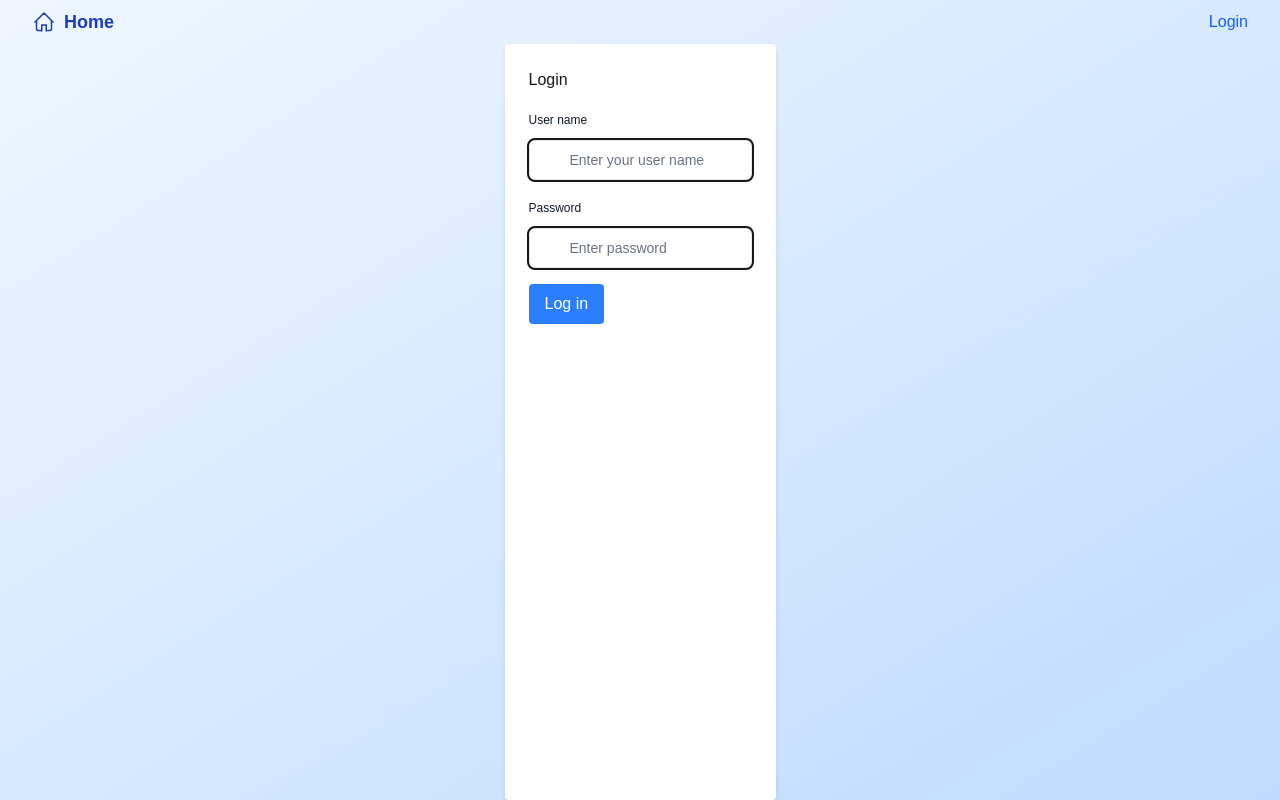
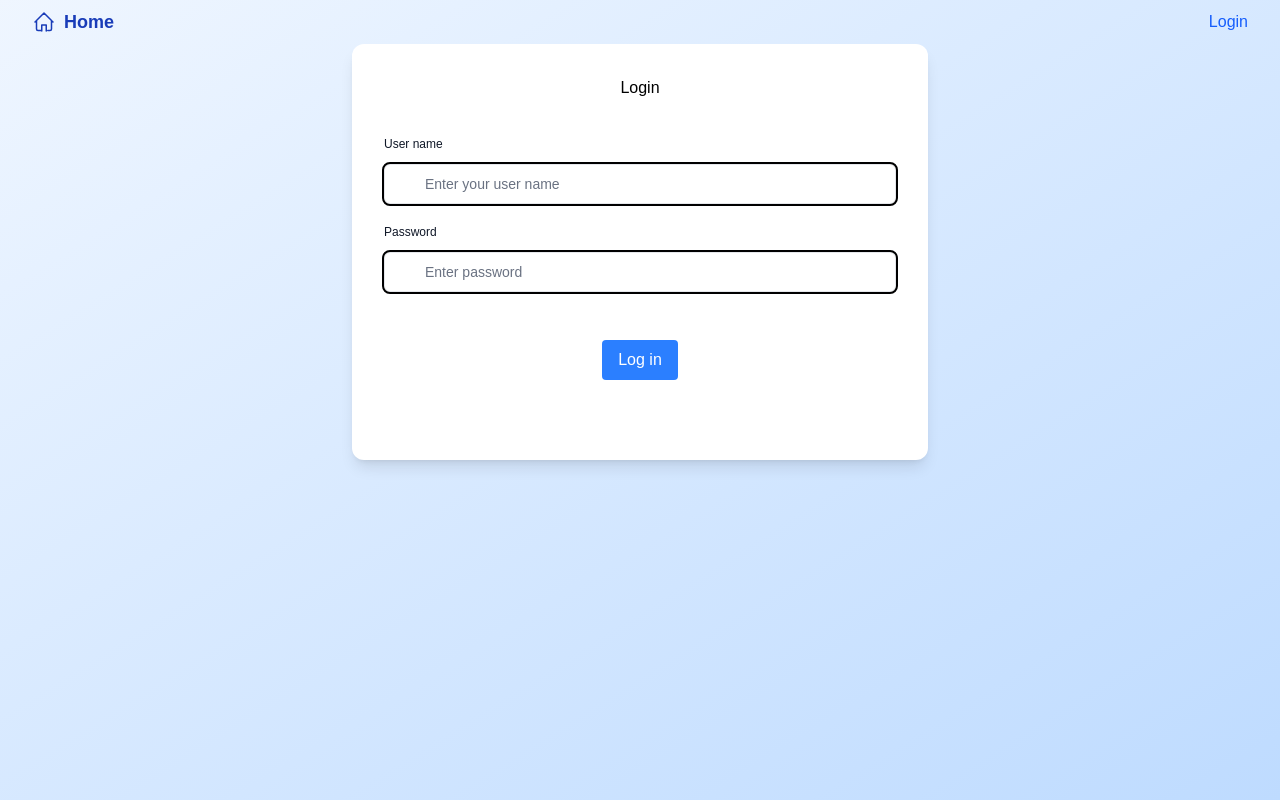
Before and after one commit to IsaacLea/ai-service-manual, a Next.js app: page /login in a window 1280 px wide. Built offline with nearby package versions, Linux system fonts and the light colour scheme; no server answers.

Commit message:
Fixed width of login form

```diff
--- a/src/app/components/LoginForm.tsx
+++ b/src/app/components/LoginForm.tsx
@@ -15,9 +15,8 @@ export default function LoginForm() {
     );
 
     return (
-        <div className="grid justify-items-center h-full">
 
-            <form action={formAction} className="bg-white p-6 rounded shadow-md">
+        <form action={formAction} className="flex-1 h-full w-full max-w-xl bg-white rounded-xl shadow-lg p-8 items-center flex flex-col space-y-4 text-black">
             <h1>Login</h1>
 
             <div className="w-full">
@@ -84,6 +83,6 @@ export default function LoginForm() {
             </div>
         </form>
 
-        </div>
+
     )
 }
--- a/src/app/login/page.tsx
+++ b/src/app/login/page.tsx
@@ -5,7 +5,7 @@ import LoginForm from '../components/LoginForm';
 
 export default function LoginPage() {
     return (
-        <div className="grid justify-items-center h-full">
+        <div className="grid justify-items-center">
             {/* {This component is wrapped with React <Suspense> because it will access information from the incoming request (URL search params)} */}
             <Suspense>
                 <LoginForm />
```
Lines whose indentation alone changed are shown as unchanged.
